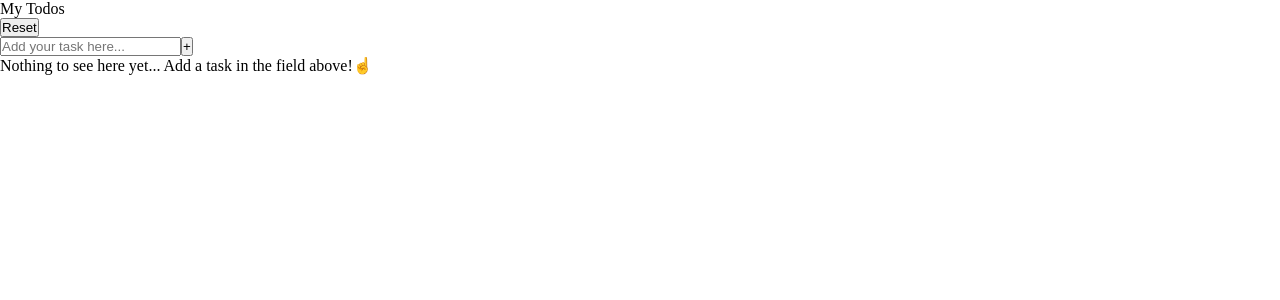
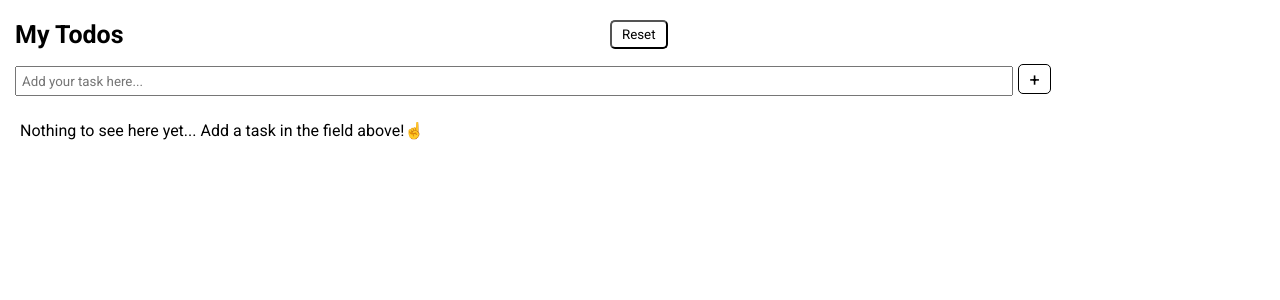
Before and after one commit to mh-fung/my-todos, a React (Vite) app: page / in a window 1280 px wide. Shown: the top 300 px of the page. Built offline with nearby package versions, Linux system fonts and the light colour scheme.

Commit message:
Added styles and positioned items

```diff
--- a/src/App.scss
+++ b/src/App.scss
@@ -4,4 +4,9 @@
   margin: 0;
   padding: 0;
   box-sizing: border-box;
+  font-family: $font-body;
 }
+
+.initialMessage {
+  padding: 10px 20px;
+}
--- a/src/App.tsx
+++ b/src/App.tsx
@@ -52,7 +52,9 @@ function App() {
         handleReset={handleReset}
       />
       {toDoList.length == 0 ? (
-        <p>Nothing to see here yet... Add a task in the field above!☝️</p>
+        <p className="initialMessage">
+          Nothing to see here yet... Add a task in the field above!☝️
+        </p>
       ) : (
         <Content
           toDoListArray={toDoList}
--- a/src/assets/_variables.scss
+++ b/src/assets/_variables.scss
@@ -0,0 +1,2 @@
+@import url("https://fonts.googleapis.com/css2?family=Roboto:wght@400;700&display=swap");
+$font-body: "Roboto", sans-serif;
--- /dev/null
+++ b/src/components/InputBox/InputBox.scss
@@ -0,0 +1,22 @@
+@use "../../assets/variables" as *;
+
+.inputForm {
+  padding: 15px 5px;
+
+  &__input {
+    width: 78vw;
+    height: 30px;
+    padding: 5px;
+    margin-right: 5px;
+  }
+
+  &__button {
+    font-size: 18px;
+    height: 30px;
+    border-left: 0px;
+    padding: 0px 10px;
+    background-color: white;
+    border: 1px solid black;
+    border-radius: 5px;
+  }
+}
--- a/src/components/InputBox/InputBox.tsx
+++ b/src/components/InputBox/InputBox.tsx
@@ -1,3 +1,4 @@
+import "./InputBox.scss";
 import { FormEventHandler } from "react";
 
 type InputBoxProps = {
@@ -8,14 +9,17 @@ type InputBoxProps = {
 
 const InputBox = ({ inputTerm, handleSubmit, handleInput }: InputBoxProps) => {
   return (
-    <form onSubmit={handleSubmit}>
+    <form className="inputForm" onSubmit={handleSubmit}>
       <input
         type="text"
         placeholder="Add your task here..."
         value={inputTerm}
         onInput={handleInput}
+        className="inputForm__input"
       />
-      <button type="submit">+</button>
+      <button className="inputForm__button" type="submit">
+        +
+      </button>
     </form>
   );
 };
--- a/src/components/Task/Task.scss
+++ b/src/components/Task/Task.scss
@@ -3,10 +3,11 @@
 .toDoItem {
   padding: 10px;
   border: 1px solid black;
-  margin: 10px 0px;
+  margin: 10px 10px;
   display: flex;
   flex-direction: row;
   justify-content: space-between;
+  border-radius: 5px;
   .task {
     padding: 10px;
 
@@ -14,4 +15,9 @@
       text-decoration: line-through;
     }
   }
+
+  &__button {
+    background-color: white;
+    border: 0px;
+  }
 }
--- a/src/components/Task/Task.tsx
+++ b/src/components/Task/Task.tsx
@@ -20,7 +20,11 @@ const Task = ({ toDoItem, handleChecked, handleClick }: TaskProps) => {
       >
         {toDoItem.task}
       </label>
-      <button value={toDoItem.task} onClick={handleClick}>
+      <button
+        className="toDoItem__button"
+        value={toDoItem.task}
+        onClick={handleClick}
+      >
         🗑️
       </button>
     </div>
--- /dev/null
+++ b/src/components/containters/Nav/Nav.scss
@@ -0,0 +1,20 @@
+@use "../../../assets/variables" as *;
+
+.navigation {
+  padding: 20px 10px 0px 10px;
+  display: flex;
+  flex-direction: row;
+  flex-wrap: wrap;
+
+  &__header {
+    font-size: 25px;
+    font-weight: 700;
+    padding-left: 5px;
+  }
+  &__button {
+    margin-left: 38vw;
+    padding: 5px 10px;
+    background-color: white;
+    border-radius: 5px;
+  }
+}
--- a/src/components/containters/Nav/Nav.tsx
+++ b/src/components/containters/Nav/Nav.tsx
@@ -1,3 +1,4 @@
+import "./Nav.scss";
 import { FormEvent, FormEventHandler } from "react";
 import InputBox from "../../InputBox/InputBox";
 
@@ -15,9 +16,11 @@ const Nav = ({
   handleReset,
 }: NavProps) => {
   return (
-    <div>
-      <header>My Todos</header>
-      <button onClick={handleReset}>Reset</button>
+    <div className="navigation">
+      <header className="navigation__header">My Todos</header>
+      <button className="navigation__button" onClick={handleReset}>
+        Reset
+      </button>
       <InputBox
         inputTerm={inputTerm}
         handleSubmit={handleSubmit}
```
